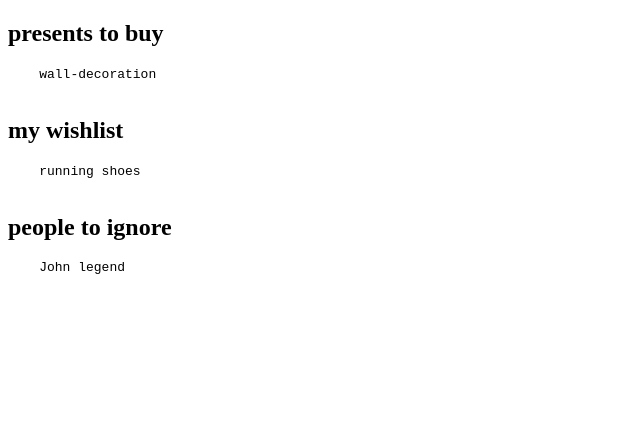
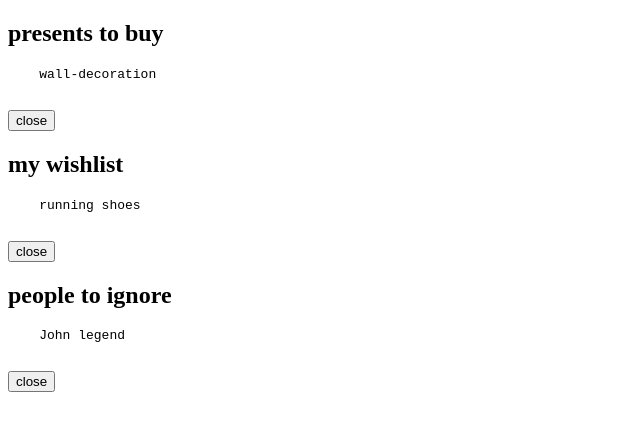
Before and after one commit to ArneCaluwe/elmos-notes, an Angular app: page / in a window 1280 px wide. Shown: the top 430 px of the page, without its empty margins (0-640 px from the left). Built offline with nearby package versions, Linux system fonts and the light colour scheme.

Commit message:
use event binding to emit a close event

```diff
--- a/src/app/models/note.model.ts
+++ b/src/app/models/note.model.ts
@@ -1,4 +1,5 @@
 export interface Note {
   noteTitle: string;
   noteContent: string;
+  isClosed: boolean;
 }
--- a/src/app/note-collection/note-collection/note-collection.component.html
+++ b/src/app/note-collection/note-collection/note-collection.component.html
@@ -1,5 +1,5 @@
 <section class="flex-list flex-list--vertical">
-  <app-note [note]="note1"></app-note>
-  <app-note [note]="note2"></app-note>
-  <app-note [note]="note3"></app-note>
+  <app-note [note]="note1" (close)="onClose(note1)"></app-note>
+  <app-note [note]="note2" (close)="onClose(note2)"></app-note>
+  <app-note [note]="note3" (close)="onClose(note3)"></app-note>
 </section>
--- a/src/app/note-collection/note-collection/note-collection.component.ts
+++ b/src/app/note-collection/note-collection/note-collection.component.ts
@@ -10,13 +10,22 @@ export class NoteCollectionComponent {
   note1: Note = {
     noteTitle: 'presents to buy',
     noteContent: 'wall-decoration',
+    isClosed: false,
   };
   note2: Note = {
     noteTitle: 'my wishlist',
     noteContent: 'running shoes',
+    isClosed: false,
   };
   note3: Note = {
     noteTitle: 'people to ignore',
     noteContent: 'John legend',
+    isClosed: false,
   };
+
+  onClose(note: Note) {
+    console.log('closed');
+
+    note.isClosed = true;
+  }
 }
--- a/src/app/note/note.component.html
+++ b/src/app/note/note.component.html
@@ -1,6 +1,7 @@
-<div class="quote" *ngIf="note">
+<div class="quote" [class.disabled]="note.isClosed" *ngIf="note">
   <h1 class="quote__title">{{ note.noteTitle }}</h1>
   <pre class="quote__content">
     {{ note.noteContent }}
   </pre>
+  <button (click)="onClose()" [disabled]="note.isClosed">close</button>
 </div>
--- a/src/app/note/note.component.ts
+++ b/src/app/note/note.component.ts
@@ -1,4 +1,4 @@
-import { Component, Input } from '@angular/core';
+import { Component, EventEmitter, Input, Output } from '@angular/core';
 import { CommonModule } from '@angular/common';
 import { Note } from '../models/note.model';
 
@@ -12,4 +12,10 @@ import { Note } from '../models/note.model';
 export class NoteComponent {
   @Input()
   note?: Note;
+  @Output()
+  close = new EventEmitter<void>();
+
+  onClose() {
+    this.close.emit();
+  }
 }
```
